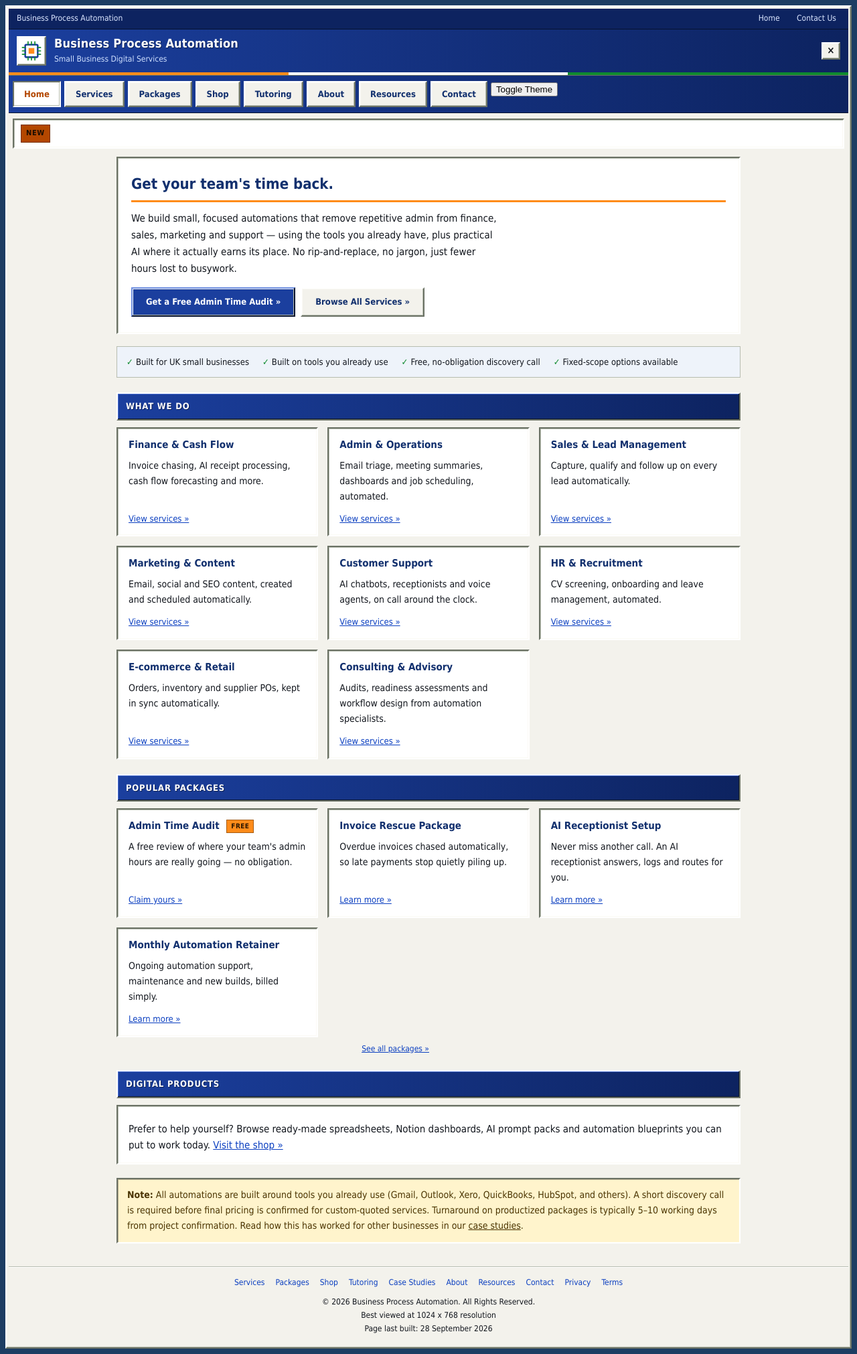
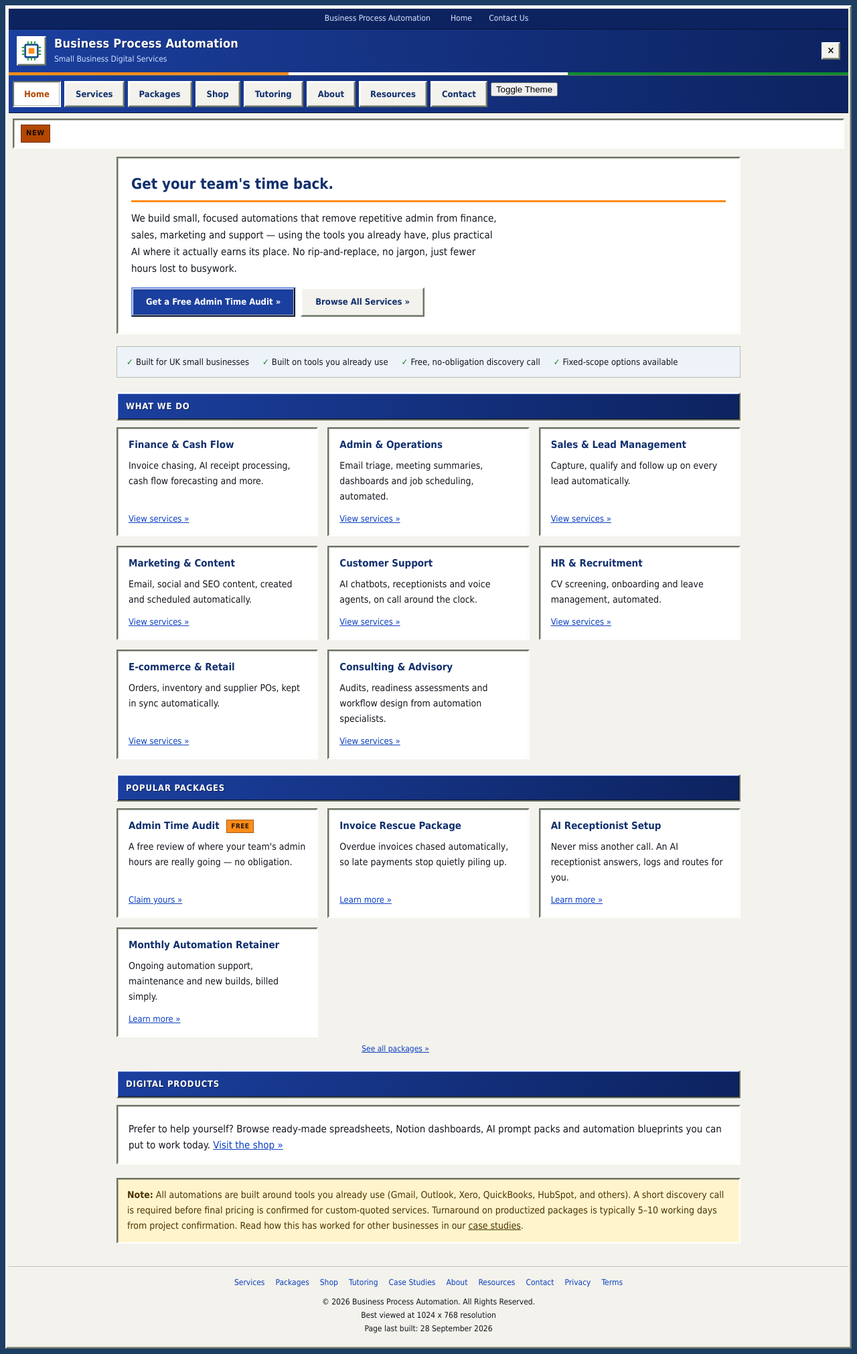
Before and after one commit to bpaconsulting370/test1_28_9_26, a Jekyll site: the page built from index.html, in a window 1280 px wide. Shown: the whole page at 67% size. Built offline with Jekyll 4.4.1, drawn with Linux system fonts in a browser that asks for light colours.

Commit message:
Update style.css
top strip centered

```diff
--- a/assets/css/style.css
+++ b/assets/css/style.css
@@ -192,9 +192,11 @@ a:hover{color:var(--accent);}
   font-size:12px;
   padding:5px 12px;
   display:flex;
-  justify-content:space-between;
+  justify-content:center;
+  align-items:center;
+  text-align:center;
   flex-wrap:wrap;
-  gap:6px;
+  gap:6px 14px;
   border-bottom:1px solid #06122f;
 }
 .topstrip a{color:#dbe6ff;text-decoration:none;margin-left:10px;padding:2px 6px;}
```
